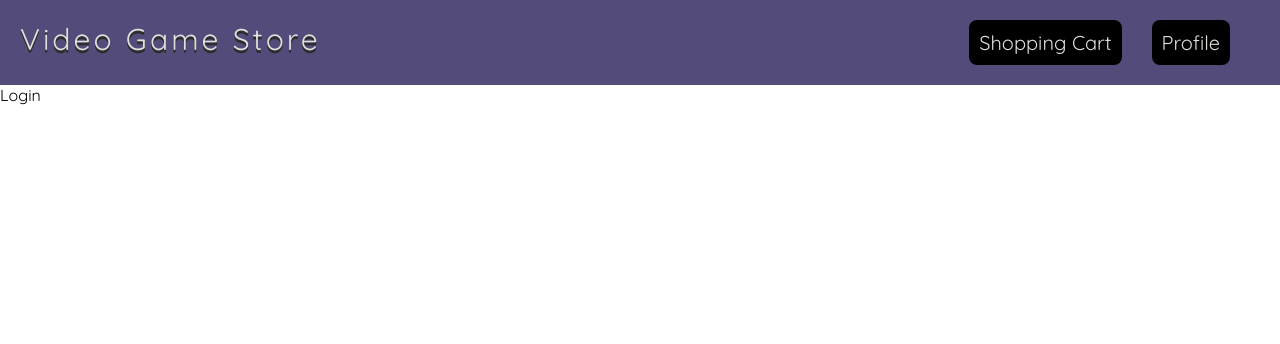
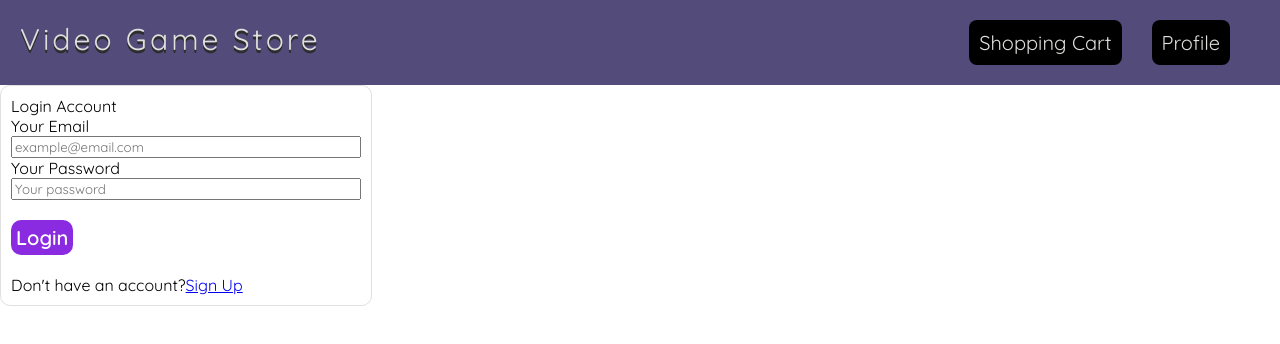
Before and after one commit to fericfl/Video-Game-Shop, a React (Vite) app: page /login in a window 1280 px wide. Shown: the top 344 px of the page. Built offline with nearby package versions, Linux system fonts and the light colour scheme.

Commit message:
"added login page, only thing missing is redirect"

```diff
--- /dev/null
+++ b/src/Login.css
@@ -0,0 +1,57 @@
+.login-contaniner {
+    display: flex;
+    justify-content: center;
+    padding-top: 100px;
+}
+
+.login-form {
+    display: flex;
+    flex-direction: column;
+    padding: 10px;
+    border: 1px solid rgb(224, 224, 224);
+    border-radius: 10px;
+    width: 350px;
+}
+
+.login-form input:focus {
+    outline: 2px solid purple;
+    border: none;
+}
+
+.login-form button {
+    background-color: blueviolet;
+    margin: 20px 0px;
+    border: none;
+    font-size: 20px;
+    color: white;
+    font-weight: 600;
+    border-radius: 10px;
+    padding: 5px;
+}
+
+.login-form button:hover {
+    background-color: black;
+    color: blueviolet;
+    cursor: pointer;
+}
+
+.success-msg {
+    display: flex;
+    width: 100%;
+    justify-content: center;
+    background-color: rgb(229, 255, 228);
+    padding: 10px;
+    border-radius: 10px;
+    color: green;
+}
+
+
+.error-msg {
+    display: flex;
+    width: 100%;
+    justify-content: center;
+    background-color: rgb(229, 255, 228);
+    padding: 10px;
+    border-radius: 10px;
+    color: red;
+}
--- a/src/Login.jsx
+++ b/src/Login.jsx
@@ -1,12 +1,64 @@
-import React from 'react'
+import React, { useState } from 'react'
+import { Link } from 'react-router-dom'
+import { getAuth, signInWithEmailAndPassword } from 'firebase/auth'
+import './Login.css'
+const Login = () => {
+  const [password, setPassword] = useState();
+  const [email, setEmail] = useState();
+  const [errorMsg, setErrorMsg] = useState();
+  const [successMsg, setSuccessMsg] = useState();
+  const auth = getAuth();
 
-const Login = () => {
+  const handleLogin = (e) => {
+    e.preventDefault()
+    signInWithEmailAndPassword(auth, email, password)
+    .then((userCredential) => {
+      setSuccessMsg('Logged in successfully, you will be redirected to home')
+
+      setEmail('')
+      setPassword('')
+      setErrorMsg('')
+      setTimeout(() => {
+        setSuccessMsg('');
+        // redirect home
+      }, 3000)
+    }).catch((error) => {
+        setErrorMsg('Something went wrong. Please check credentials and try again')
+    })
+
+  }
+
   return (
-    <div>
-        <p>
-          Login
-        </p>
-    </div>
+    <div className='login-container'>
+          <form className='login-form' onSubmit={handleLogin}>
+              <p>Login Account</p>
+
+              {successMsg && (
+                <div className='success-msg'>
+                    {successMsg}
+                </div>
+              )}
+              {errorMsg && (
+              <div className='error-msg'>
+                    {errorMsg}
+              </div>)}
+              <p>Your Email</p>
+              <input onChange={(e)=>setEmail(e.target.value)}
+              type='text' placeholder='example@email.com'/>
+
+              <p>Your Password</p>
+              <input onChange={(e)=>setPassword(e.target.value)}
+              type='password' placeholder='Your password'/>
+
+              <p>
+                  <button onClick={handleLogin}>Login</button>
+                  <div>
+                    <span>Don't have an account?</span>
+                    <Link to='/signup'>Sign Up</Link>
+                  </div>
+              </p>
+          </form>
+      </div>
   )
 }
 
--- a/src/Signup.jsx
+++ b/src/Signup.jsx
@@ -1,6 +1,5 @@
 import React,{useState} from 'react'
 import { Link } from 'react-router-dom/cjs/react-router-dom.min'
-// import { useNavigate } from 'react-router-dom'
 import { createUserWithEmailAndPassword } from 'firebase/auth'
 import { auth, db } from './functions/firebase'
 import { collection, addDoc } from 'firebase/firestore'
@@ -11,7 +10,7 @@ const Signup = () => {
   const [password, setPassword] = useState("");
   const [email, setEmail] = useState("");
 
-  // const navigate = useNavigate()
+  // const navigate = useNavigate();
 
   const [errorMsg, setErrorMsg]  = useState("");
   const [successMsg, setSuccessMsg] = useState("");
@@ -51,7 +50,6 @@ const Signup = () => {
   }
 
   return (
-    <div>
       <div className='signup-container'>
           <form className='signup-form' onSubmit={handleSubmit}>
               <p>Create Account</p>
@@ -86,7 +84,6 @@ const Signup = () => {
               </p>
           </form>
       </div>
-    </div>
   )
 }
 
```
